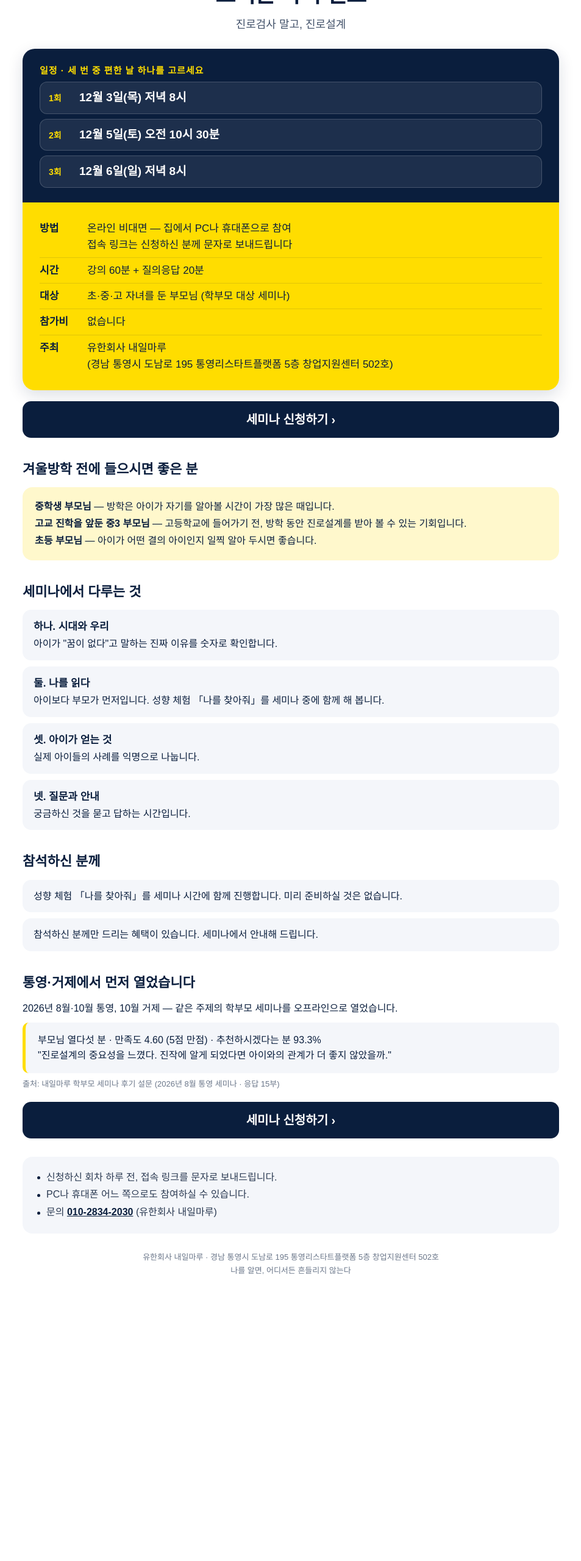
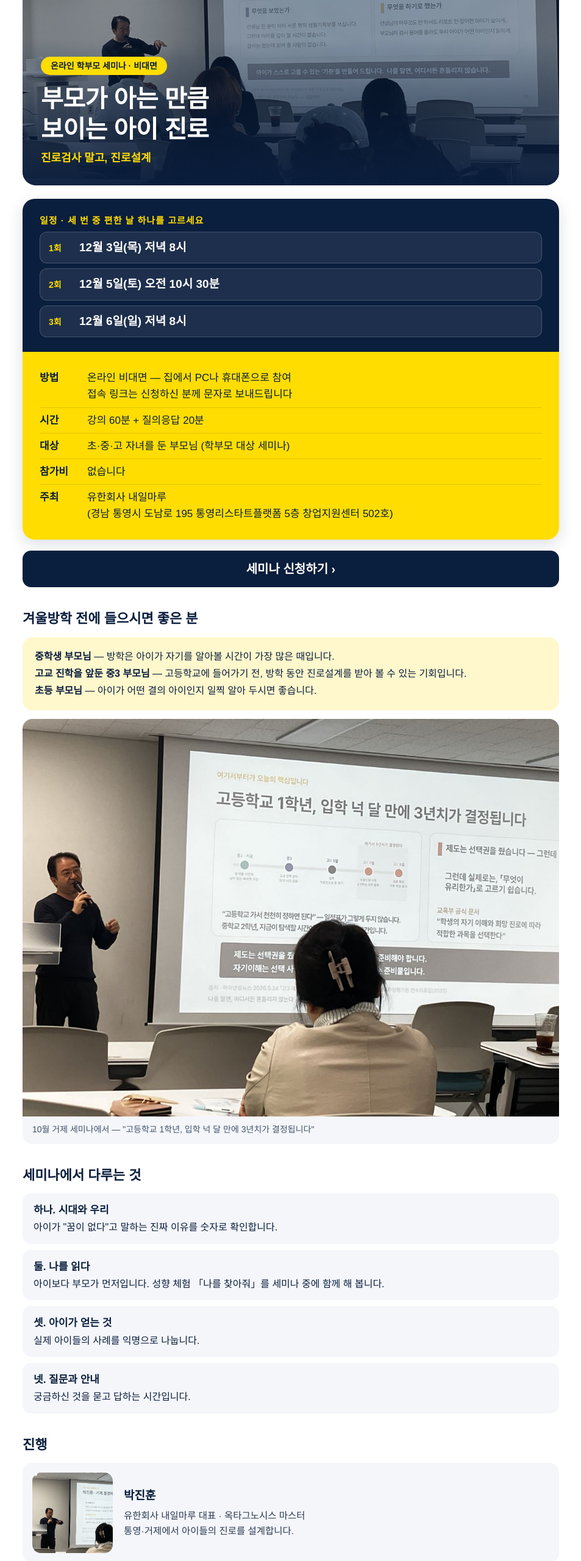
Before and after one commit to nxtmaru/nxtmaru-seminar, a plain HTML site: page index.html in a window 1280 px wide. Shown: the part 200-2760 px from the top of the page at 61% size, without its empty margins (163-1116 px from the left). Before the commit the page ends 2325 px from the top, so only its background shows below. Drawn offline with Linux system fonts and the light colour scheme.

Commit message:
신청 페이지 v2: 사진 4장 추가, 본문 갱신
Co-Authored-By: Claude Fable 5.2 <noreply@anthropic.com>

```diff
--- a/index.html
+++ b/index.html
@@ -6,6 +6,7 @@
 <title>온라인 학부모 세미나 | 내일마루</title>
 <meta name="description" content="부모가 아는 만큼 보이는 아이 진로 — 12/3(목)·12/5(토)·12/6(일) 온라인 비대면 학부모 세미나. 참가비 없음. 주최 유한회사 내일마루.">
 <meta property="og:title" content="온라인 학부모 세미나 — 부모가 아는 만큼 보이는 아이 진로">
+<meta property="og:image" content="https://seminar.xn--220bp9mgtag93b.kr/img/hero.jpg">
 <meta property="og:description" content="12/3(목) 저녁 8시 · 12/5(토) 오전 10시 30분 · 12/6(일) 저녁 8시 · 온라인 비대면 · 참가비 없음">
 <style>
 body{margin:0;background:#fff;font-family:"Pretendard","Apple SD Gothic Neo","Malgun Gothic",sans-serif}
@@ -59,16 +60,40 @@ body{margin:0;background:#fff;font-family:"Pretendard","Apple SD Gothic Neo","Ma
 .nmsem-row b{flex-basis:52px}
 .nmsem-form iframe{height:3800px}
 }
+
+.nmsem-hero{position:relative;border-radius:22px;overflow:hidden;margin:14px 0 22px;background:#0A1E3D}
+.nmsem-hero img{display:block;width:100%;height:440px;object-fit:cover;object-position:center 35%;opacity:.55}
+.nmsem-hero .t{position:absolute;left:0;right:0;bottom:0;padding:28px 30px 30px;color:#fff;background:linear-gradient(to top,rgba(10,30,61,.95),rgba(10,30,61,0))}
+.nmsem-hero .t .nmsem-badge{margin-bottom:14px}
+.nmsem-hero .t h1{font-size:40px;font-weight:900;line-height:1.25;margin:0 0 8px;letter-spacing:-.5px;color:#fff}
+.nmsem-hero .t p{margin:0;font-size:18px;color:#FFDD00;font-weight:800}
+.nmsem-fig{margin:14px 0 0;border-radius:16px;overflow:hidden;background:#F4F6FA}
+.nmsem-fig img{display:block;width:100%;height:auto}
+.nmsem-fig figcaption{font-size:14px;color:#44536b;padding:10px 16px 12px}
+.nmsem-who{display:flex;gap:18px;align-items:center;background:#F4F6FA;border-radius:16px;padding:16px}
+.nmsem-who img{flex:0 0 132px;width:132px;height:132px;object-fit:cover;object-position:18% 30%;border-radius:14px}
+.nmsem-who b{display:block;font-size:19px;font-weight:900;margin-bottom:4px}
+.nmsem-who span{font-size:15.5px;line-height:1.65;color:#2b3a52}
+@media (max-width:640px){
+.nmsem-hero img{height:380px}
+.nmsem-hero .t{padding:22px 20px 22px}
+.nmsem-hero .t h1{font-size:30px}
+.nmsem-hero .t p{font-size:16px}
+.nmsem-who img{flex-basis:104px;width:104px;height:104px}
+}
 </style>
 
 </head>
 <body>
 <div class="nmsem-top">겨울방학 전, 집에서 듣는 <b>온라인 학부모 세미나</b> · 참가비 없음</div>
 <div class="nmsem">
-  <div class="nmsem-head">
-    <span class="nmsem-badge">온라인 학부모 세미나 · 비대면</span>
-    <div class="nmsem-title">부모가 아는 만큼<br>보이는 아이 진로</div>
-    <p class="nmsem-sub">진로검사 말고, 진로설계</p>
+  <div class="nmsem-hero">
+    <img src="img/hero.jpg" alt="2026년 10월 거제 학부모 세미나 현장" width="1400" height="914">
+    <div class="t">
+      <span class="nmsem-badge">온라인 학부모 세미나 · 비대면</span>
+      <h1>부모가 아는 만큼<br>보이는 아이 진로</h1>
+      <p>진로검사 말고, 진로설계</p>
+    </div>
   </div>
 
   <div class="nmsem-info">
@@ -97,6 +122,10 @@ body{margin:0;background:#fff;font-family:"Pretendard","Apple SD Gothic Neo","Ma
       <b>고교 진학을 앞둔 중3 부모님</b> — 고등학교에 들어가기 전, 방학 동안 진로설계를 받아 볼 수 있는 기회입니다.<br>
       <b>초등 부모님</b> — 아이가 어떤 결의 아이인지 일찍 알아 두시면 좋습니다.
     </div>
+    <figure class="nmsem-fig">
+      <img src="img/hs.jpg" alt="세미나 발표 장면 — 고등학교 1학년, 입학 넉 달 만에 3년치가 결정됩니다" loading="lazy" width="1200" height="890">
+      <figcaption>10월 거제 세미나에서 — "고등학교 1학년, 입학 넉 달 만에 3년치가 결정됩니다"</figcaption>
+    </figure>
   </div>
 
   <div class="nmsem-sec">
@@ -110,6 +139,14 @@ body{margin:0;background:#fff;font-family:"Pretendard","Apple SD Gothic Neo","Ma
   </div>
 
   <div class="nmsem-sec">
+    <h3>진행</h3>
+    <div class="nmsem-who">
+      <img src="img/speaker.jpg" alt="내일마루 대표 박진훈" loading="lazy" width="900" height="891">
+      <div><b>박진훈</b><span>유한회사 내일마루 대표 · 옥타그노시스 마스터<br>통영·거제에서 아이들의 진로를 설계합니다.</span></div>
+    </div>
+  </div>
+
+  <div class="nmsem-sec">
     <h3>참석하신 분께</h3>
     <ul class="nmsem-list">
       <li>성향 체험 「나를 찾아줘」를 세미나 시간에 함께 진행합니다. 미리 준비하실 것은 없습니다.</li>
@@ -120,6 +157,10 @@ body{margin:0;background:#fff;font-family:"Pretendard","Apple SD Gothic Neo","Ma
   <div class="nmsem-sec">
     <h3>통영·거제에서 먼저 열었습니다</h3>
     <p style="margin:0 0 10px;font-size:16px">2026년 8월·10월 통영, 10월 거제 — 같은 주제의 학부모 세미나를 오프라인으로 열었습니다.</p>
+    <figure class="nmsem-fig" style="margin:0 0 12px">
+      <img src="img/room.jpg" alt="2026년 10월 31일 거제 학부모 세미나 현장" loading="lazy" width="1200" height="834">
+      <figcaption>2026년 10월 31일 거제 학부모 세미나</figcaption>
+    </figure>
     <!-- [수정 예정] 10월 통영·거제 후기·만족도 자료가 들어오면 아래 상자에 추가 -->
     <div class="nmsem-quote">부모님 열다섯 분 · 만족도 4.60 (5점 만점) · 추천하시겠다는 분 93.3%<br>"진로설계의 중요성을 느꼈다. 진작에 알게 되었다면 아이와의 관계가 더 좋지 않았을까."</div>
     <div class="nmsem-src">출처: 내일마루 학부모 세미나 후기 설문 (2026년 8월 통영 세미나 · 응답 15부)</div>
```
Also changed, not shown: img/hero.jpg (added), img/hs.jpg (added), img/room.jpg (added), img/speaker.jpg (added).
